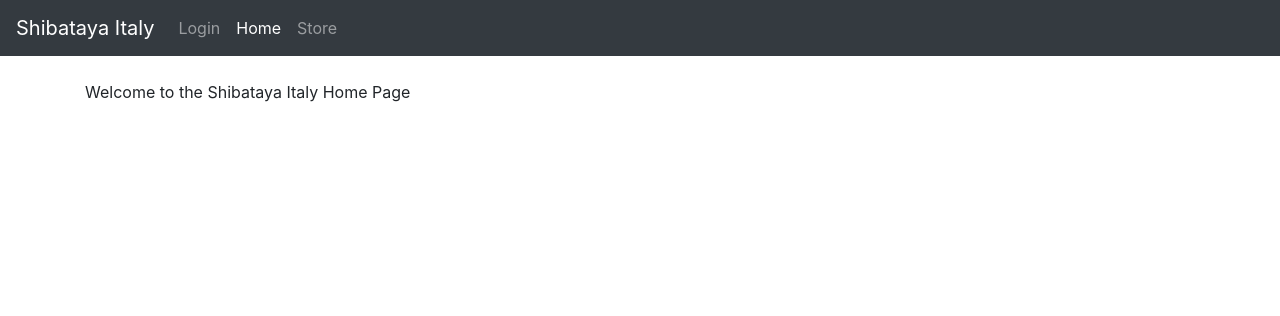
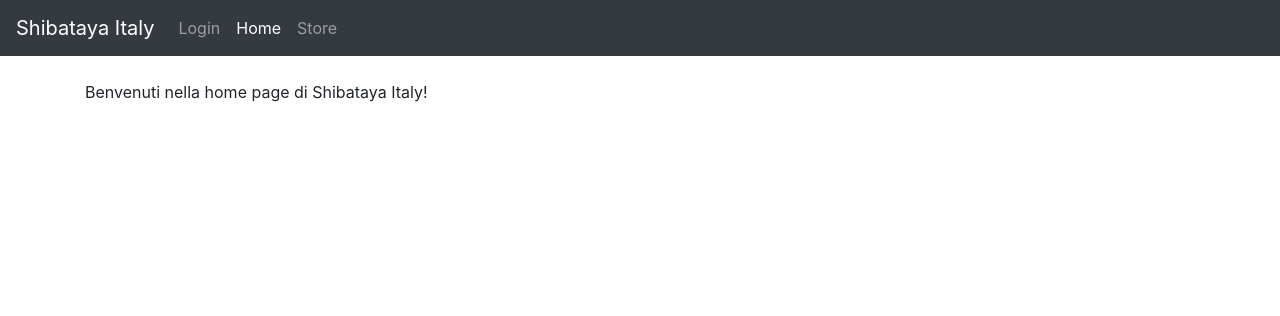
Before and after one commit to Gweeedog/Sbt_Webp, a Django app: page / in a window 1280 px wide. Shown: the top 316 px of the page. Run offline with Django 5.2, Linux system fonts and the light colour scheme; some libraries are stand-ins or nearby versions.

Commit message:
changed intro messages to italian

```diff
--- a/sbt_app/templates/home.html
+++ b/sbt_app/templates/home.html
@@ -2,5 +2,5 @@
 {% block title %} Home Page {% endblock %}
 {% block content %}
 <br>
-<p>Welcome to the Shibataya Italy Home Page</p>
+<p>Benvenuti nella home page di Shibataya Italy!</p>
 {% endblock %}
--- a/sbt_app/templates/store.html
+++ b/sbt_app/templates/store.html
@@ -2,5 +2,5 @@
 {% block title %} Store {% endblock %}
 {% block content %}
 <br>
-<p>Welcome to the Shibataya Italy Store!</p>
+<p>Benvenuti nell store di Shibataya Italy!</p>
 {% endblock %}
```
Also changed, not shown: db.sqlite3.
